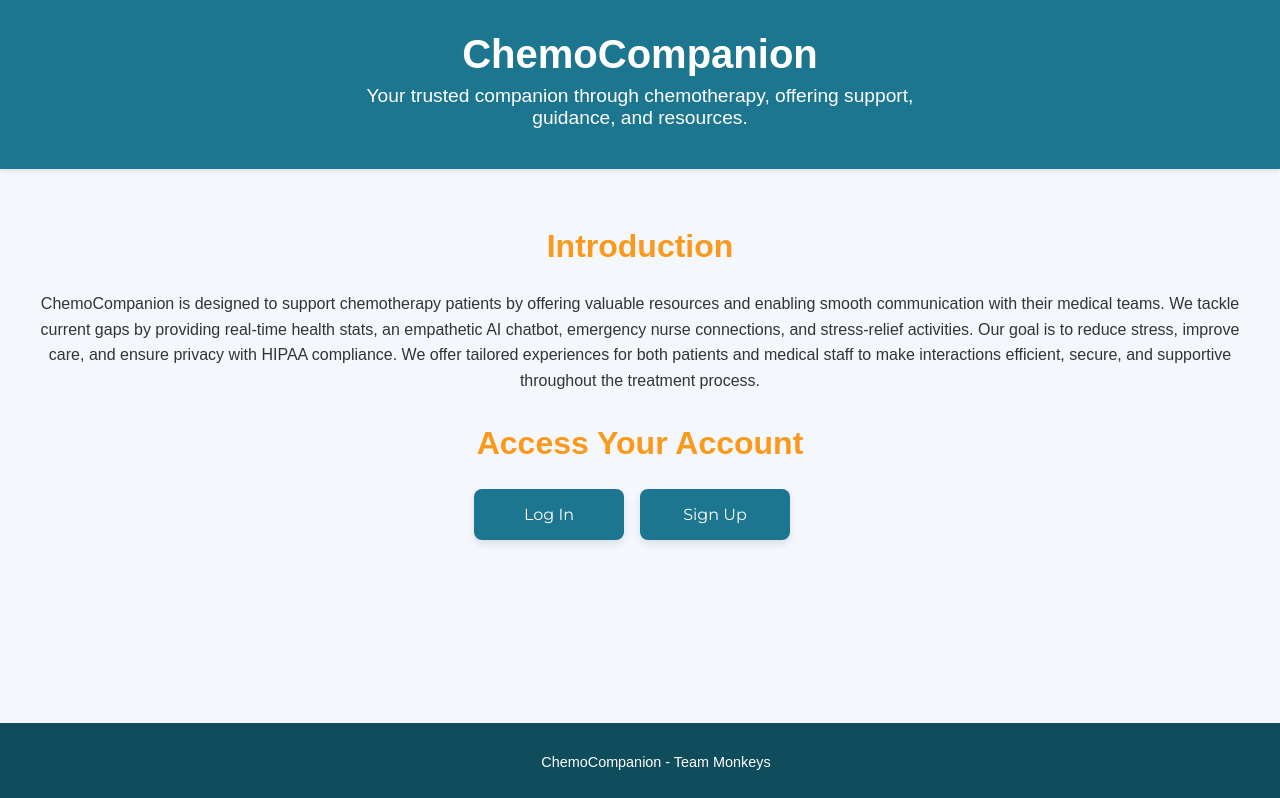
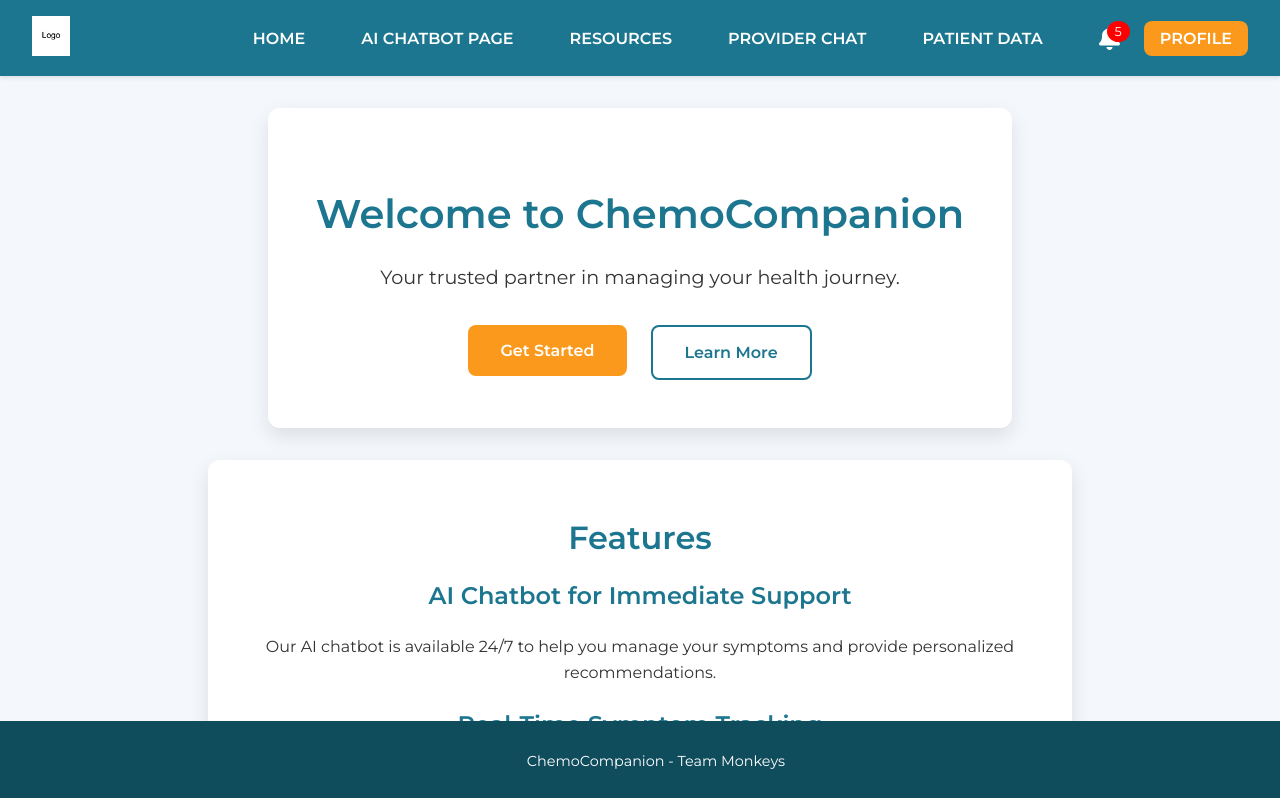
Before and after one commit to m-heck/chemo-companion, a React (Create React App) app in the folder frontend/: page /home in a window 1280 px wide. Shown: the top 798 px of the page. Built offline with nearby package versions, Linux system fonts and the light colour scheme.

Commit message:
Adding routing

```diff
--- a/frontend/package.json
+++ b/frontend/package.json
@@ -10,7 +10,7 @@
     "@testing-library/user-event": "^13.5.0",
     "react": "^18.3.1",
     "react-dom": "^18.3.1",
-    "react-router-dom": "^6.26.2",
+    "react-router-dom": "^6.27.0",
     "react-scripts": "5.0.1",
     "web-vitals": "^2.1.4"
   },
--- a/frontend/src/App/App.js
+++ b/frontend/src/App/App.js
@@ -4,43 +4,21 @@ import Home from '../Home/Home';
 import Login from '../Login/Login';
 import Signup from '../Signup/Signup';
 import Chatbot from '../Chatbot/Chatbot';
-import { useState } from 'react';
+import { BrowserRouter as Router, Route, Routes } from 'react-router-dom';
 
 function App() {
-  const [currentPage, setCurrentPage] = useState('landing');
-
-  const handleLoginClick = () => {
-    setCurrentPage('login');
-  };
-
-  const handleSignupClick = () => {
-    setCurrentPage('signup');
-  };
-
-  const handleLoginSuccess = () => {
-    setCurrentPage('home');
-  };
-
-  const handleSignupSuccess = () => {
-    setCurrentPage('home');
-  };
-
-  const handleSignOut = () => {
-    setCurrentPage('landing');
-  };
-
-  const handleChatbotClick = () => {
-    setCurrentPage('chatbot');
-  };
-
   return (
-    <div className="App">
-      {currentPage === 'home' && <Home onSignOut={handleSignOut} onChatbotClick={handleChatbotClick} />}
-      {currentPage === 'login' && <Login onLoginSuccess={handleLoginSuccess} onSignupClick={handleSignupClick} />}
-      {currentPage === 'signup' && <Signup onSignupSuccess={handleSignupSuccess} />} {/* Render Signup component */}
-      {currentPage === 'landing' && <Landing onLoginClick={handleLoginClick} onSignUpClick={handleSignupClick} />}
-      {currentPage === 'chatbot' && <Chatbot />}
-    </div>
+    <Router>
+      <div className="App">
+        <Routes>
+          <Route path="/" element={<Landing />} />
+          <Route path="/login" element={<Login />} />
+          <Route path="/signup" element={<Signup />} />
+          <Route path="/home" element={<Home />} />
+          <Route path="/chatbot" element={<Chatbot />} />
+        </Routes>
+      </div>
+    </Router>
   );
 }
 
--- a/frontend/src/Chatbot/Chatbot.css
+++ b/frontend/src/Chatbot/Chatbot.css
@@ -33,7 +33,7 @@
 }
 
 .message.bot {
-  color: #1C78F;
+  color: #1C78FF;
   text-align: left;
 }
 
--- a/frontend/src/Home/Home.js
+++ b/frontend/src/Home/Home.js
@@ -1,48 +1,33 @@
 import './Home.css';
 import NavBar from '../Navbar/Navbar';
 import Footer from '../Footer/Footer';
+import { Link } from 'react-router-dom';
 
-function Home({ onSignOut, onChatbotClick }) {
-  const handleSignOut = () => {
-    onSignOut();
-  };
-
-  const handleLogoClick = () => {
-    onSignOut();
-  };
-
+function Home() {
   return (
     <div className="Home">
-      <NavBar onSignOut={handleSignOut} onLogoClick={handleLogoClick} onChatbotClick={onChatbotClick} />
+      <NavBar />
       <main className="Home-main">
         <section className="hero">
           <h1>Welcome to ChemoCompanion</h1>
           <p>Your trusted partner in managing your health journey.</p>
           <div className="hero-buttons">
-            <button className="primary-button">Get Started</button>
-            <button className="secondary-button">Learn More</button>
+            <Link to="/chatbot">
+              <button className="primary-button">Get Started</button>
+            </Link>
+            <Link to="/learn-more">
+              <button className="secondary-button">Learn More</button>
+            </Link>
           </div>
         </section>
         <div className="content-section">
           <h2>Features</h2>
           <h3>AI Chatbot for Immediate Support</h3>
-          <p>
-            Our AI chatbot is available 24/7 to help you manage your symptoms
-            and provide personalized recommendations. Whether you have questions
-            about side effects or need advice on self-care, our chatbot is here
-            for you.
-          </p>
+          <p>Our AI chatbot is available 24/7 to help you manage your symptoms and provide personalized recommendations.</p>
           <h3>Real-Time Symptom Tracking</h3>
-          <p>
-            Easily log your symptoms and share them with your healthcare team,
-            ensuring you receive the care you need when you need it.
-          </p>
+          <p>Easily log your symptoms and share them with your healthcare team, ensuring you receive the care you need when you need it.</p>
           <h3>Resources and Support</h3>
-          <p>
-            Access a library of resources designed to help you navigate your
-            treatment journey. From articles to support networks, we have you
-            covered.
-          </p>
+          <p>Access a library of resources designed to help you navigate your treatment journey.</p>
         </div>
       </main>
       <Footer />
--- a/frontend/src/Landing/Landing.js
+++ b/frontend/src/Landing/Landing.js
@@ -1,7 +1,18 @@
 import './Landing.css';
 import Footer from '../Footer/Footer';
+import { useNavigate } from 'react-router-dom';
 
-function Landing({ onLoginClick, onSignUpClick }) {
+function Landing() {
+  const navigate = useNavigate();
+
+  const handleLoginClick = () => {
+    navigate('/login');
+  };
+
+  const handleSignUpClick = () => {
+    navigate('/signup');
+  };
+
   return (
     <div className="Landing">
       <header className="App-header">
@@ -12,13 +23,13 @@ function Landing({ onLoginClick, onSignUpClick }) {
       <main className="Landing-main">
         <section className="intro-section">
           <h2>Introduction</h2>
-          <p>ChemoCompanion is designed to support chemotherapy patients by offering valuable resources and enabling smooth communication with their medical teams. We tackle current gaps by providing real-time health stats, an empathetic AI chatbot, emergency nurse connections, and stress-relief activities. Our goal is to reduce stress, improve care, and ensure privacy with HIPAA compliance. We offer tailored experiences for both patients and medical staff to make interactions efficient, secure, and supportive throughout the treatment process.</p>
+          <p>ChemoCompanion is designed to support chemotherapy patients by offering valuable resources and enabling smooth communication with their medical teams. We tackle current gaps by providing real-time health stats, an empathetic AI chatbot, emergency nurse connections, and stress-relief activities. Our goal is to reduce stress, improve care, and ensure privacy with HIPAA compliance.</p>
         </section>
 
         <section className="auth-section">
           <h2>Access Your Account</h2>
-          <button className="log-in-button" onClick={onLoginClick}>Log In</button>
-          <button className="signup-button" onClick={onSignUpClick}>Sign Up</button>
+          <button className="log-in-button" onClick={handleLoginClick}>Log In</button>
+          <button className="signup-button" onClick={handleSignUpClick}>Sign Up</button>
         </section>
       </main>
 
--- a/frontend/src/Login/Login.js
+++ b/frontend/src/Login/Login.js
@@ -1,12 +1,14 @@
 import React, { useState } from 'react';
 import './Login.css';
 import Footer from '../Footer/Footer';
+import { useNavigate } from 'react-router-dom';
 
-function Login({ onLoginSuccess, onSignupClick }) {
+function Login() {
+  const navigate = useNavigate();
   const [isModalOpen, setModalOpen] = useState(false);
 
-  const handleLogin = () => {
-    onLoginSuccess();
+  const handleLoginSuccess = () => {
+    navigate('/home');
   };
 
   return (
@@ -26,10 +28,10 @@ function Login({ onLoginSuccess, onSignupClick }) {
           <label htmlFor="password">Password</label>
           <input type="password" id="password" required placeholder="••••••••" />
         </div>
-        <button className="login-button" onClick={handleLogin}>Log In</button>
+        <button className="login-button" onClick={handleLoginSuccess}>Log In</button>
         <div className="options">
           <a href="#forgot-password" onClick={() => setModalOpen(true)} className="forgot-password">Forgot Password?</a>
-          <a href="#sign-up" onClick={onSignupClick} className="new-user">New User? Sign Up</a>
+          <a href="#sign-up" onClick={() => navigate('/signup')} className="new-user">New User? Sign Up</a>
         </div>
       </main>
 
--- a/frontend/src/Navbar/Navbar.css
+++ b/frontend/src/Navbar/Navbar.css
@@ -107,3 +107,7 @@
 .dropdown-item:hover {
   background-color: rgba(0, 0, 0, 0.05);
 }
+
+a {
+  text-decoration: none;
+}
--- a/frontend/src/Navbar/Navbar.js
+++ b/frontend/src/Navbar/Navbar.js
@@ -1,9 +1,10 @@
 import './Navbar.css';
 import logo from '../Navbar/logo.png';
+import { Link } from 'react-router-dom';
 import { useState } from 'react';
 import Notification from '../Notification/Notification';
 
-function NavBar({ onSignOut, onLogoClick, onChatbotClick }) {
+function NavBar({ onSignOut }) {
   const [isProfileOpen, setIsProfileOpen] = useState(false);
 
   const handleProfileClick = () => {
@@ -12,17 +13,19 @@ function NavBar({ onSignOut, onLogoClick, onChatbotClick }) {
 
   return (
     <header className="NavBar">
-      <div className="logo" onClick={onLogoClick}>
-        <img src={logo} alt="ChemoCompanion Logo" />
+      <div className="logo">
+        <Link to="/home">
+          <img src={logo} alt="ChemoCompanion Logo" />
+        </Link>
       </div>
       <nav>
-        <button className="nav-button">Home</button>
-        <button className="nav-button" onClick={onChatbotClick}>AI Chatbot Page</button>
+        <Link to="/home" className="nav-button">Home</Link>
+        <Link to="/chatbot" className="nav-button">AI Chatbot Page</Link>
         <button className="nav-button">Resources</button>
         <button className="nav-button">Provider Chat</button>
         <button className="nav-button">Patient Data</button>
 
-        <Notification /> {}
+        <Notification />
 
         <div className="profile-section">
           <button className="profile-button" onClick={handleProfileClick}>Profile</button>
--- a/frontend/src/Signup/Signup.js
+++ b/frontend/src/Signup/Signup.js
@@ -1,5 +1,7 @@
 import React, { useState } from 'react';
 import './Signup.css';
+import { useNavigate } from 'react-router-dom';
+
 
 function Signup({ onSignupSuccess }) {
   const [firstName, setFirstName] = useState('');
@@ -8,9 +10,10 @@ function Signup({ onSignupSuccess }) {
   const [password, setPassword] = useState('');
   const [userType, setUserType] = useState('patient');
 
-  const handleSignup = (e) => {
-    e.preventDefault();
-    onSignupSuccess();
+  const navigate = useNavigate();
+
+  const handleSignupSuccess = () => {
+    navigate('/home');
   };
 
   return (
@@ -22,7 +25,7 @@ function Signup({ onSignupSuccess }) {
 
       <main className="Signup-main">
         <h2>Sign Up</h2>
-        <form onSubmit={handleSignup}>
+        <form onSubmit={handleSignupSuccess}>
           <div className="input-group">
             <label htmlFor="first-name">First Name</label>
             <input
--- /dev/null
+++ b/package.json
@@ -0,0 +1,6 @@
+{
+  "dependencies": {
+    "@fortawesome/free-solid-svg-icons": "^6.6.0",
+    "@fortawesome/react-fontawesome": "^0.2.2"
+  }
+}
```
Also changed, not shown: 2 other files (tests, documents, lock files or other folders).
